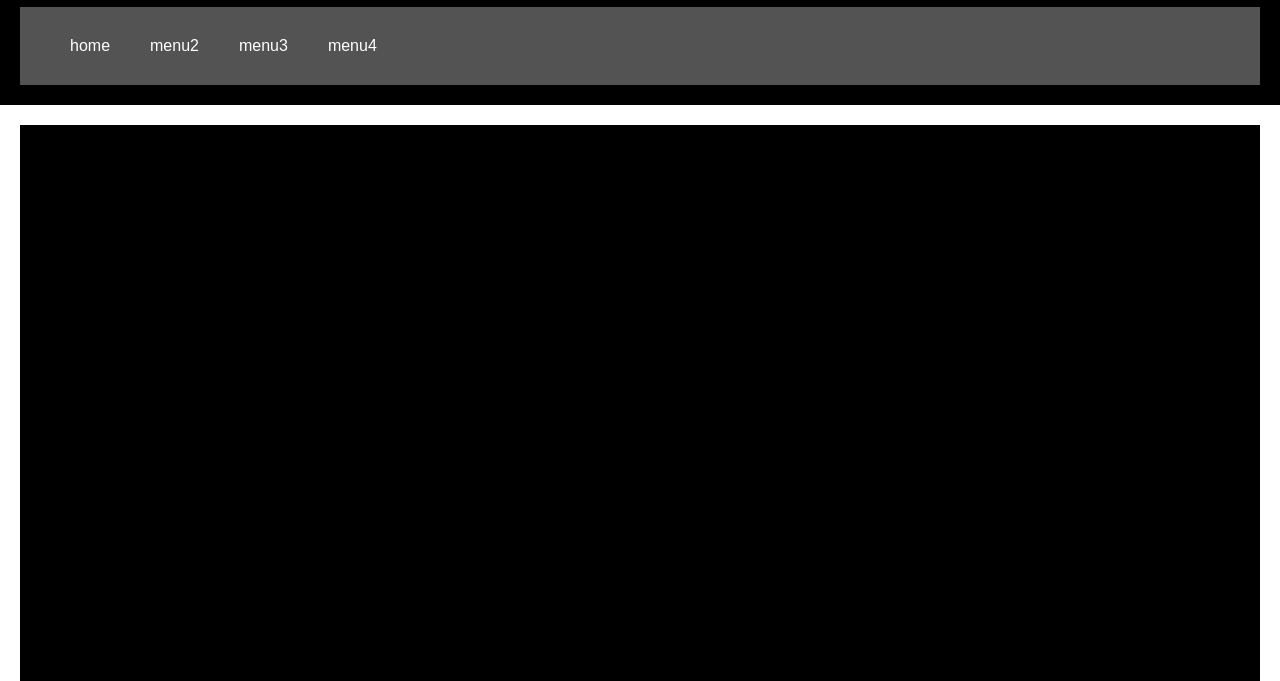
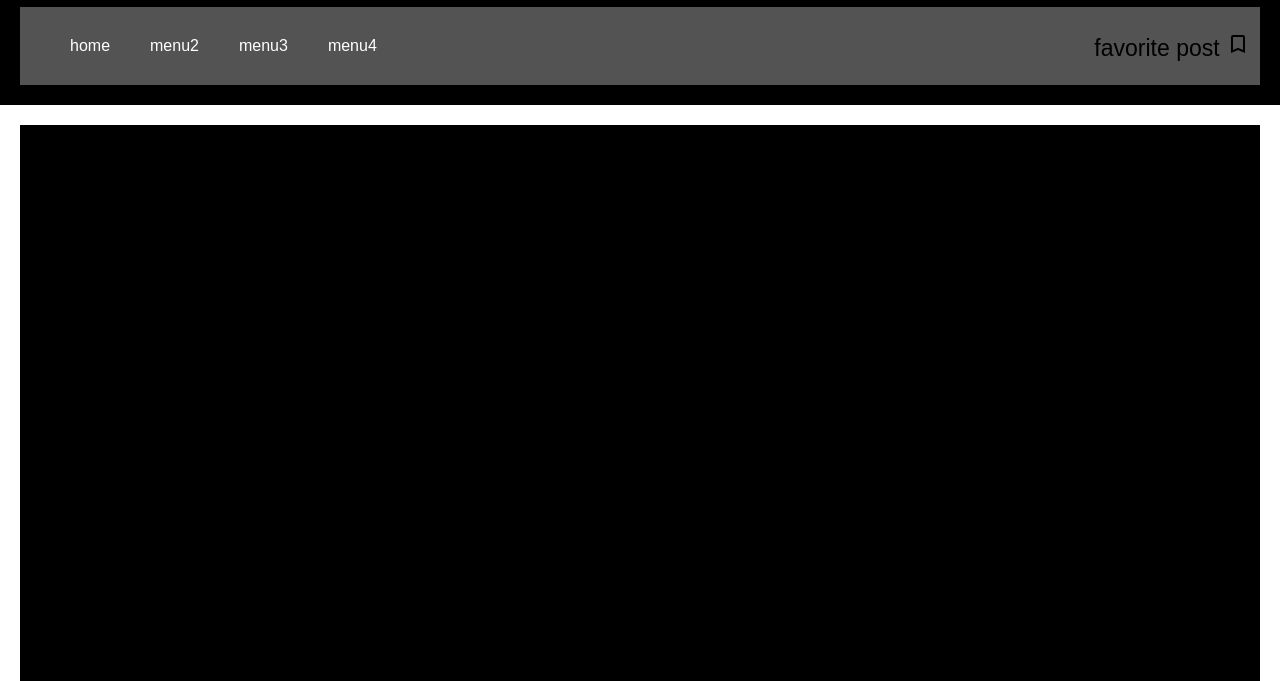
Before and after one commit to moeinparvizi/simple-fashion, a plain HTML site: page index.html in a window 1280 px wide. Shown: the part 119-800 px from the top of the page. Drawn offline with Linux system fonts and the light colour scheme.

Commit message:
added new style to mega menu

```diff
--- a/assets/style/style.css
+++ b/assets/style/style.css
@@ -33,6 +33,9 @@ header>p {
     -moz-transition: .3s;
     -ms-transition: .3s;
     -o-transition: .3s;
+    display: flex;
+    flex-wrap: wrap;
+    justify-content: space-between;
 }
 
 .mega-menu>ul {
@@ -77,18 +80,47 @@ header>p {
 }
 
 .mega-menu>ul>li>a:hover::before {
-    width: 3.5%;
+    width: 10%;
     bottom: 5px;
 }
 
 .mega-menu>ul>li>a:hover {
-    border: 1px solid #fff;
-    box-shadow: 0px 0px 20px #fff;
-    border-radius: 10px;
-    -webkit-border-radius: 10px;
-    -moz-border-radius: 10px;
-    -ms-border-radius: 10px;
-    -o-border-radius: 10px;
+    color: #ffffff96;
+}
+
+
+.mega-menu>div>button{
+    margin-top: 15px;
+    background: none;
+    border: none;
+    position: relative;
+    overflow: hidden;
+    font-size: 23px;
+}
+
+.mega-menu>div>button::after{
+    content: "favorite post";
+    background-color: #000;
+    position: absolute;
+    bottom: -100px;
+    left: 0;
+    width: 100%;
+    transition: .4s;
+    -webkit-transition: .4s;
+    -moz-transition: .4s;
+    -ms-transition: .4s;
+    -o-transition: .4s;
+}
+
+.mega-menu>div>button:hover::after{
+    bottom: 0;
+    height: 100%;
+    color: #fff;
+    border-radius: 5px;
+    -webkit-border-radius: 5px;
+    -moz-border-radius: 5px;
+    -ms-border-radius: 5px;
+    -o-border-radius: 5px;
 }
 
 /* container home page styles */
--- a/index.html
+++ b/index.html
@@ -7,6 +7,7 @@
     <meta name="viewport" content="width=device-width, initial-scale=1.0">
     <title>home page</title>
     <link rel="stylesheet" href="assets/style/style.css">
+    <link href="https://fonts.googleapis.com/icon?family=Material+Icons" rel="stylesheet">
 </head>
 
 <body>
@@ -22,6 +23,14 @@
                         <li><a href="#">menu3</a></li>
                         <li><a href="#">menu4</a></li>
                     </ul>
+                    <div>
+                        <button>
+                            favorite post
+                            <i class="material-icons">
+                                bookmark_border
+                            </i>
+                        </button>
+                    </div>
                 </nav>
             </header>
         </section>
```
